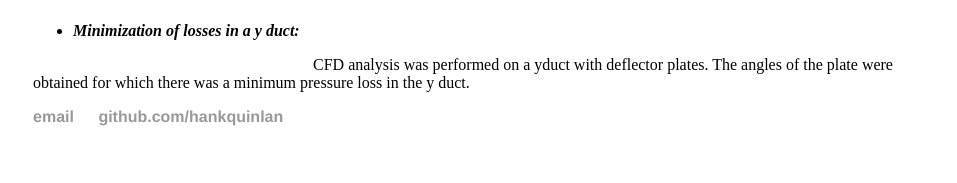
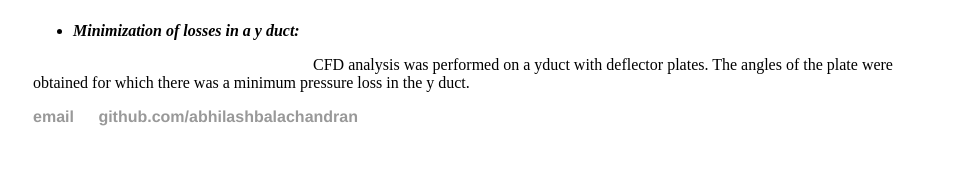
Before and after one commit to Abhilashbalachandran/Abhilashbalachandran.github.io, a Jekyll site: the page built from Projects.html, in a window 1280 px wide. Shown: the part 1299-1482 px from the top of the page, without its empty margins (159-1116 px from the left). Built offline with Jekyll 4.4.1, drawn with Linux system fonts in a browser that asks for light colours.

Commit message:
Update default.html

```diff
--- a/_layouts/default.html
+++ b/_layouts/default.html
@@ -42,7 +42,7 @@
 			<footer>
 	    		<ul>
 	        		<li><a href="mailto:abhilashbalachandran94@gmail.com">email</a></li>
-	        		<li><a href="https://github.com/abhilashbalachandran">github.com/hankquinlan</a></li>
+	        		<li><a href="https://github.com/abhilashbalachandran">github.com/abhilashbalachandran</a></li>
 				</ul>
 			</footer>
 		</body>
```
